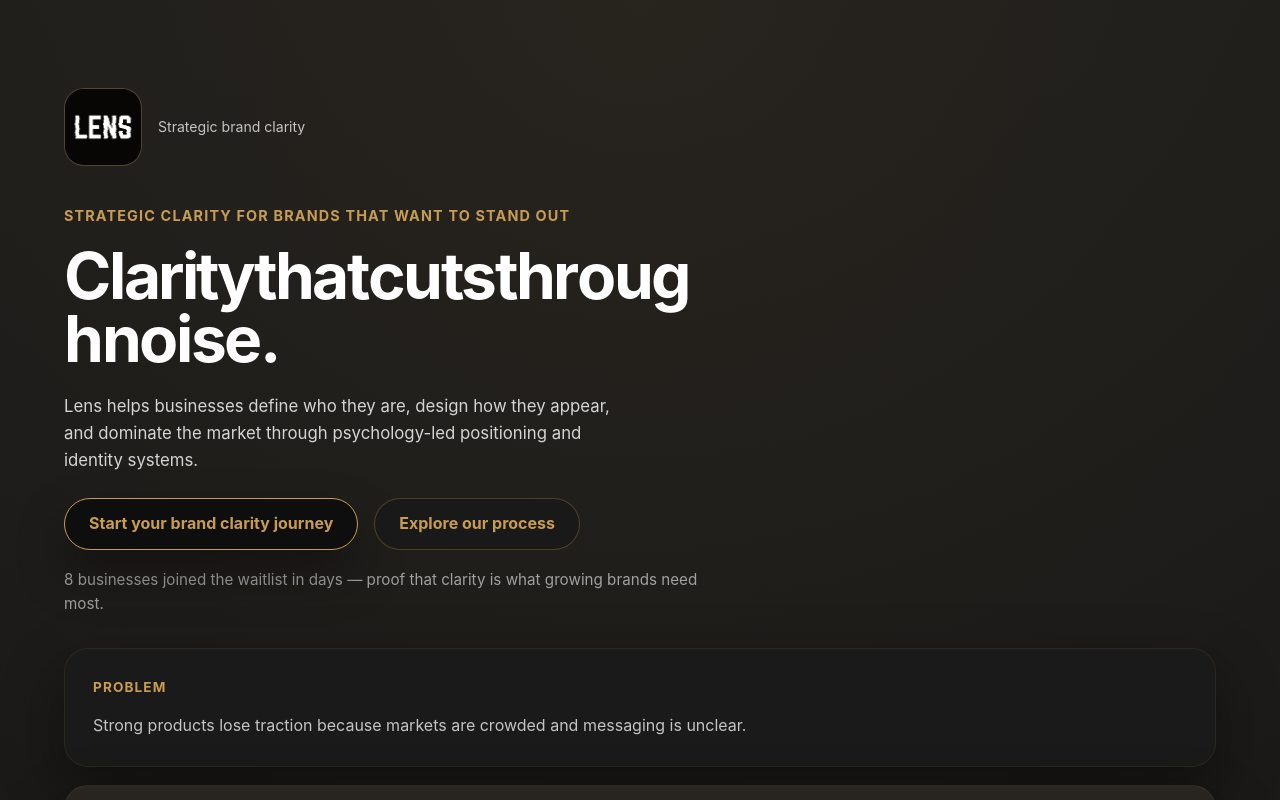
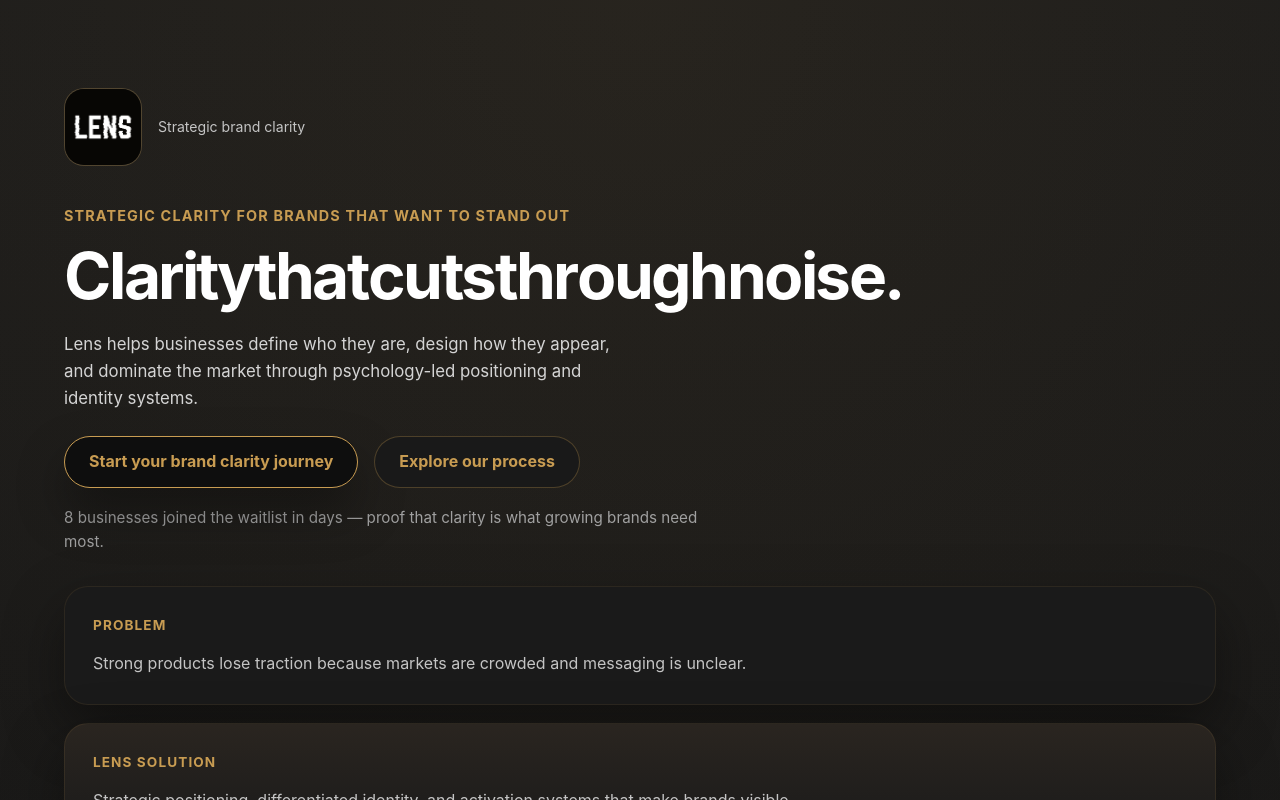
Before and after one commit to the-glitch-999/LENS, a React (Vite) app: page / in a window 1280 px wide. Shown: the top 800 px of the page. Built offline with nearby package versions, Linux system fonts and the light colour scheme.

Commit message:
headline edit

```diff
--- a/src/styles.css
+++ b/src/styles.css
@@ -103,6 +103,12 @@ a {
   flex-wrap: wrap;
   gap: 0.01em;
   line-height: 0.9;
+}
+
+@media (min-width: 768px) {
+  .animated-title {
+    flex-wrap: nowrap;
+  }
 }
 
 .animated-letter {
```
